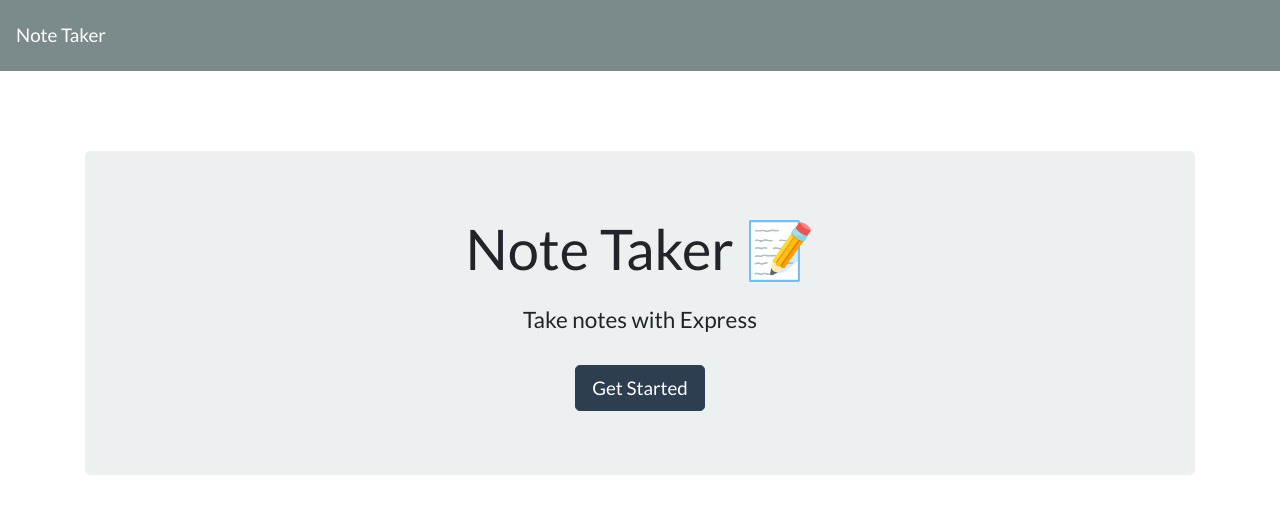
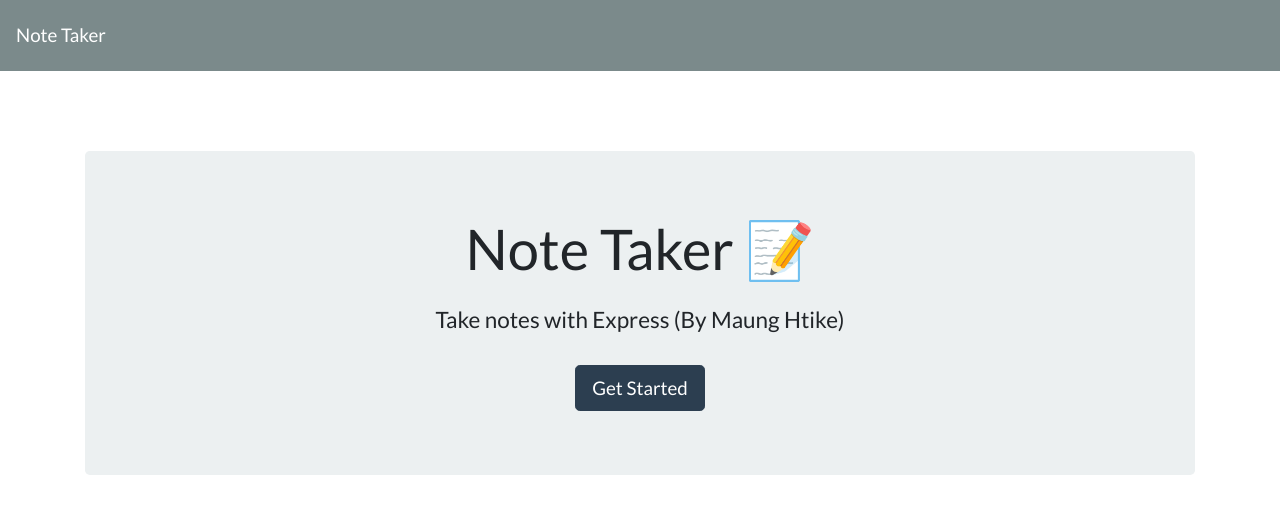
Before and after one commit to Sfzmango/my-personal-notebook, a website: page public/index.html in a window 1280 px wide. Drawn offline with nearby package versions, Linux system fonts and the light colour scheme; no server answers.

Commit message:
add name to home page

```diff
--- a/public/index.html
+++ b/public/index.html
@@ -17,7 +17,7 @@
   <div class="container">
     <div style="margin-top: 80px;" class="jumbotron text-center">
       <h1 class="display-4">Note Taker <span role="img" aria-label="Memo">📝</span></h1>
-      <h4 class="mt-4">Take notes with Express</h4>
+      <h4 class="mt-4">Take notes with Express (By Maung Htike)</h4>
       <a class="btn btn-primary btn-lg mt-4" href="/notes" role="button">Get Started</a>
     </div>
   </div>
```
